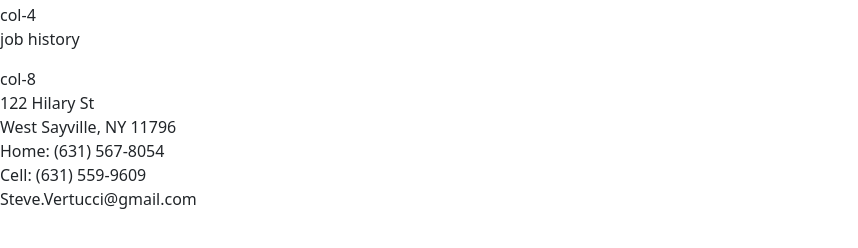
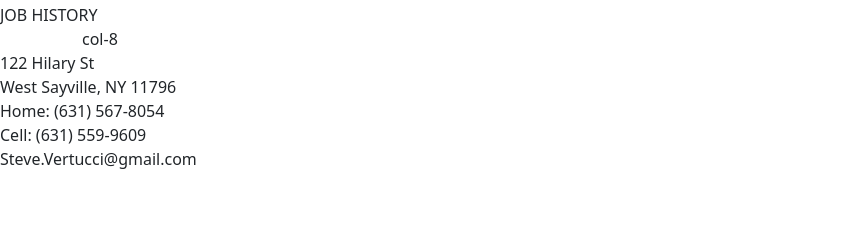
Before and after one commit to Svtucci/svtucci.github.io, a plain HTML site: page index.html in a window 1280 px wide. Shown: the part 90-338 px from the top of the page, without its empty margins (0-858 px from the left). Drawn offline with nearby package versions, Linux system fonts and the light colour scheme.

Commit message:
Update index.html

```diff
--- a/index.html
+++ b/index.html
@@ -15,12 +15,13 @@
     <center><h1>Stephen Vertucci</h1></center>
  <!--JOB HISTORY SECITON/EXPERIENCE-->
  <div class="row">
-  <div class="col-4">col-4</div>
-  <p>job history</p>
-  <div class="col-8">col-8</div>
+  <div class="col-4">JOB HISTORY</div>
+
+
 </div>
 
-
+<div class="container"
+<div class="col-8">col-8</div>
 
 
 
```
